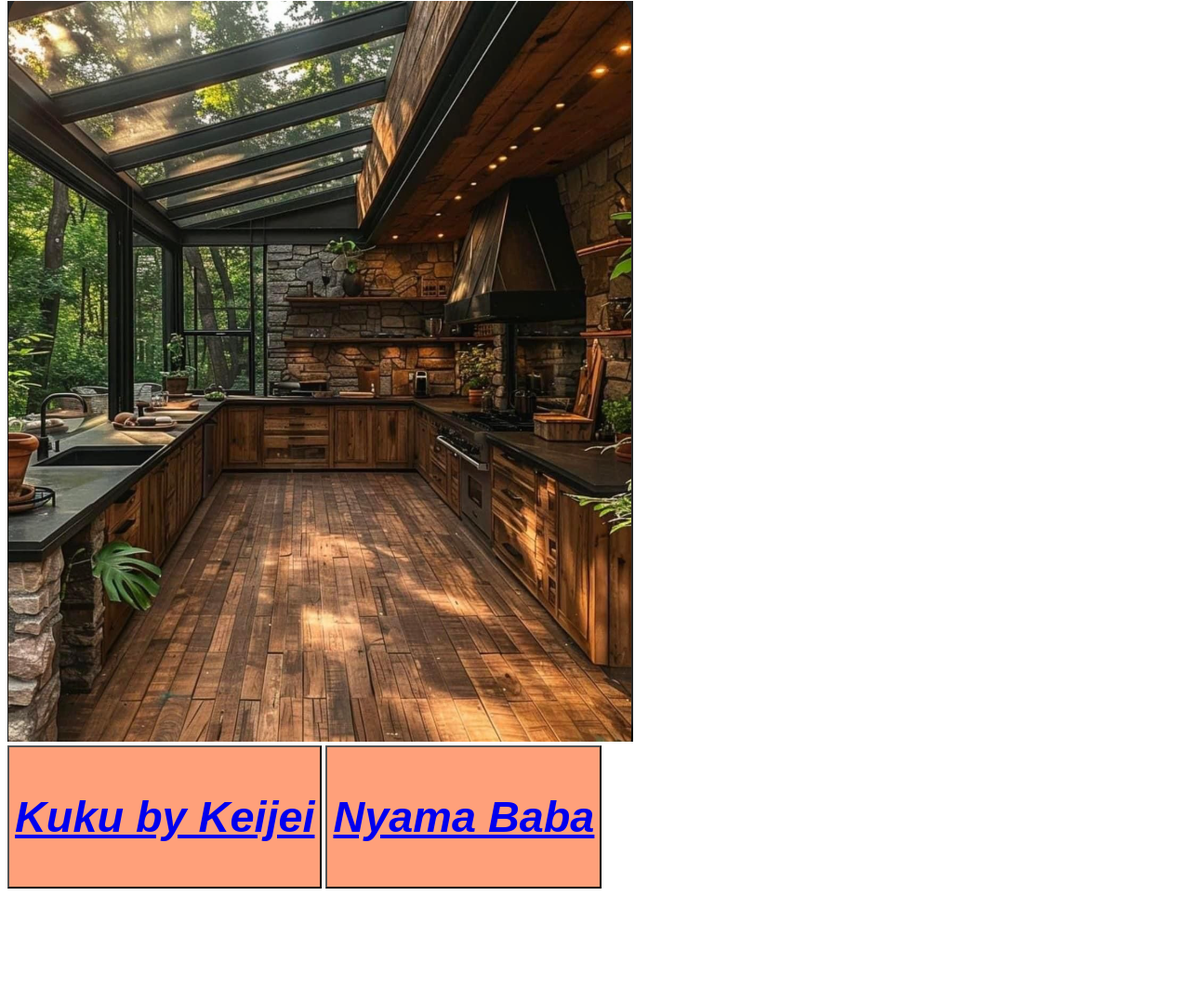
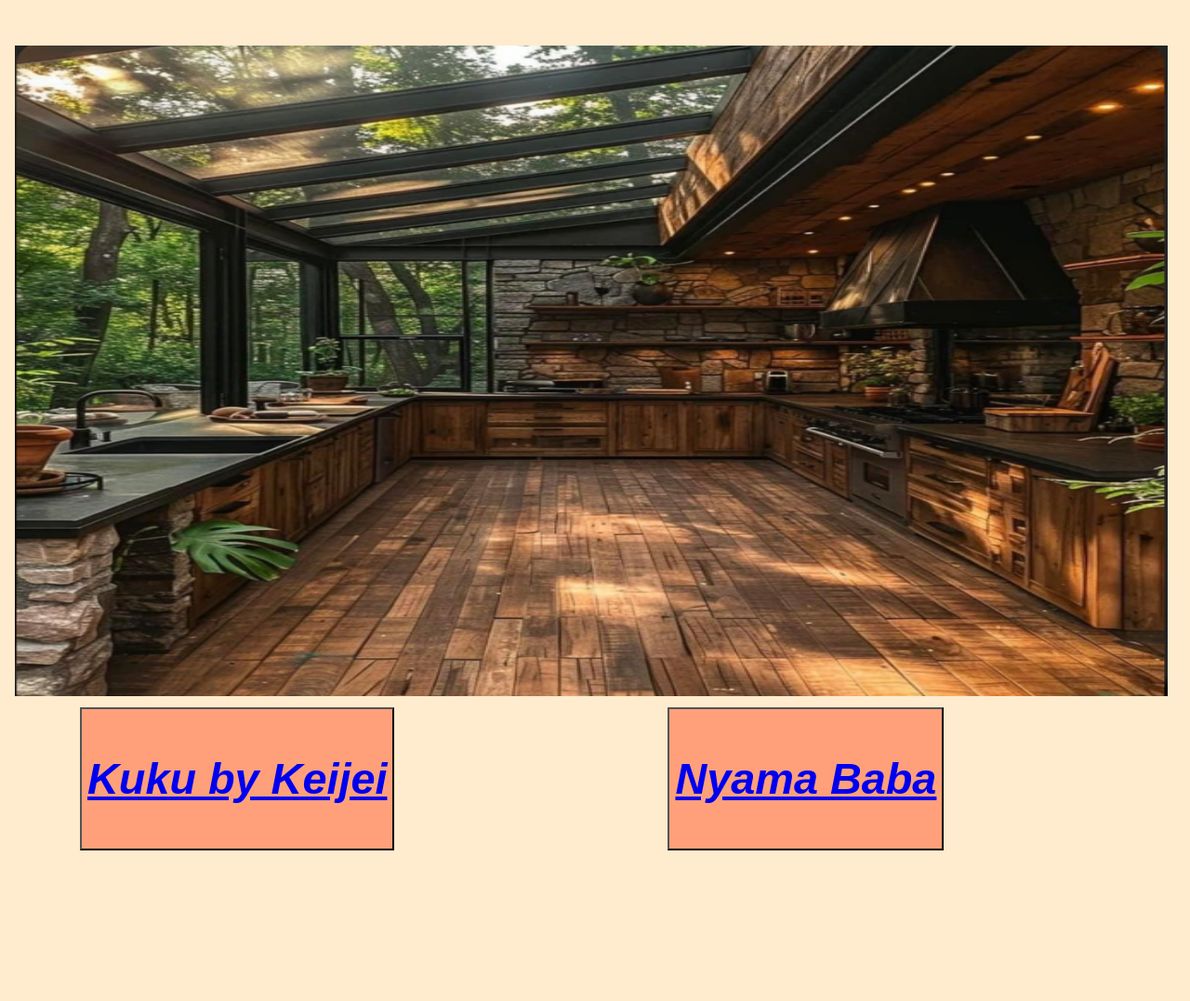
Before and after one commit to Ka-bau/Odin-Recipes, a plain HTML site: page index.html in a window 1280 px wide. Shown: the part 172-1249 px from the top of the page at 93% size. Before the commit the page ends 1136 px from the top, so only its background shows below. Drawn offline with Linux system fonts and the light colour scheme.

Commit message:
This is a second push after adding the CSS elements learnt.

```diff
--- a/Recipes/style.css
+++ b/Recipes/style.css
@@ -50,6 +50,7 @@ button
         font-style: italic;
         text-align: center;
         font-weight: bold;
+        margin: 10px 250px;
     }
 p3
     {
@@ -69,3 +70,13 @@ p4
         font-style: normal;
         text-align: center;
     }
+body
+    {
+        max-width:fit-content;
+        background-color: beige;
+    }
+img
+    {
+        width: 1240px;
+        height: auto;
+    }
--- a/index.html
+++ b/index.html
@@ -11,6 +11,6 @@
     <img src="../Odin-Recipes/Images/Logo.png">
     <br>
     <button><a href="Recipes/Kuku.html"><h3><strong>Kuku by Keijei</strong></h3></a></button>
-    <button><a href="Recipes/Nyama.html"><h3><strong>Nyama Baba</strong></h3></a></button>
+    <span><button><a href="Recipes/Nyama.html"><h3><strong>Nyama Baba</strong></h3></a></button></span>
 </body>
 </html>
--- a/style.css
+++ b/style.css
@@ -14,9 +14,25 @@ button
         font-style: italic;
         background-color: lightsalmon;
         font-size: 40px;
+        margin-left: 70px;
     }
 img
     {
-        width:auto;
-        height:auto;
+        width: 1240px;
+        height: 700px;
+        padding: 8px 0px;
+        align-items: center;
+        margin: 0px;
+        padding-right: 8px;
     }
+body
+    {
+        max-width: fit-content;
+        border: auto;
+        background-color: blanchedalmond;
+        padding: 32px 8px;
+    }
+span
+    {
+        padding: 220px;
+    }
```
Also changed, not shown: Recipes/Kuku.html (+1 -0 lines), Recipes/Nyama.html (+1 -0 lines).
